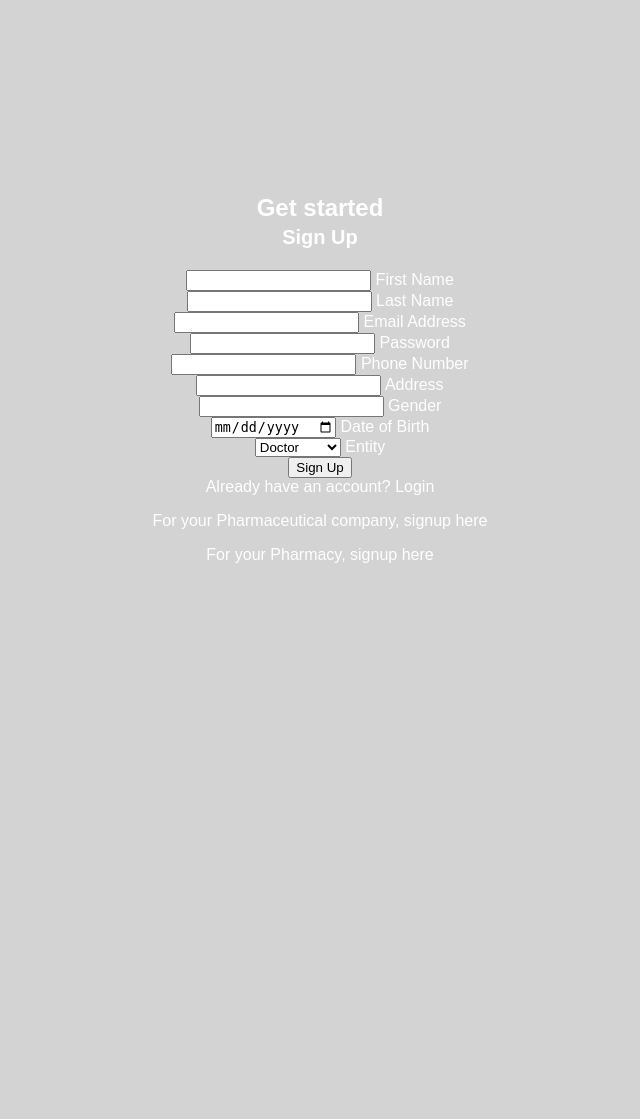
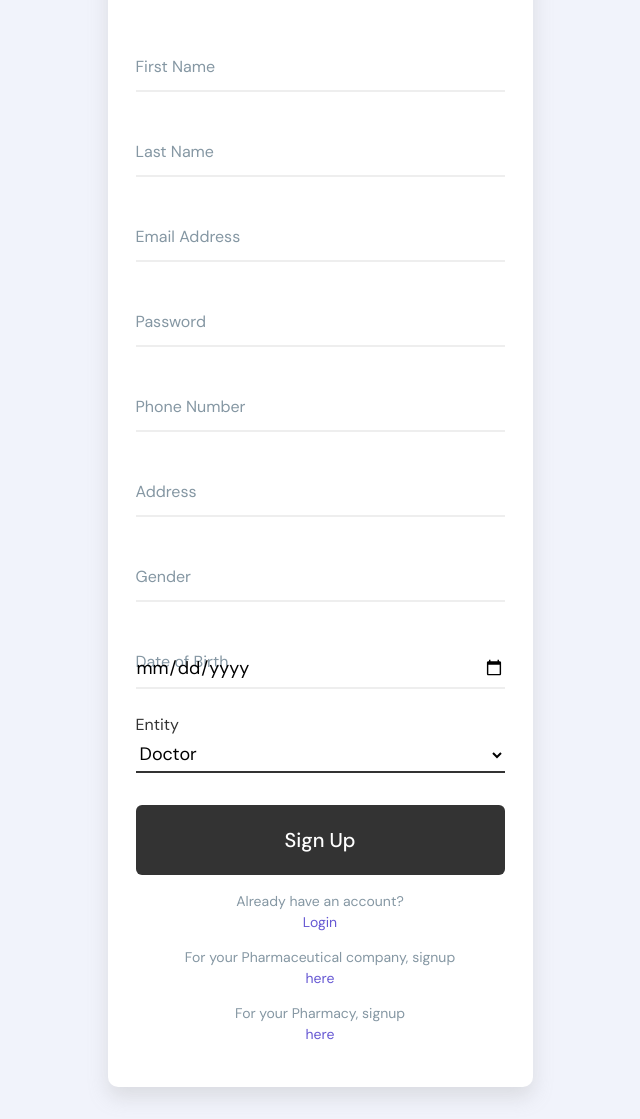
Before and after one commit to LancemDev/me-dawa, a PHP site: page /signup.php in a window 1280 px wide. Shown: the part 306-1425 px from the top of the page, without its empty margins (320-960 px from the left). Before the commit the page ends 869 px from the top, so only its background shows below. Run offline with PHP 8.4, Linux system fonts and the light colour scheme; style sheets or scripts are compiled from the project's sources.

Commit message:
changes to forms to align them to the center

```diff
--- /dev/null
+++ b/Static/form.scss
@@ -0,0 +1,139 @@
+@import url('https://fonts.googleapis.com/css2?family=DM+Sans:wght@400;500;700&display=swap');
+
+*, *:after, *:before {
+	box-sizing: border-box;
+}
+
+body {
+	font-family: "DM Sans", sans-serif;
+	line-height: 1.5;
+	background-color: #f1f3fb;
+	padding: 0 2rem;
+}
+
+img {
+	max-width: 100%;
+	display: block;
+}
+
+
+// iOS Reset
+input {
+	appearance: none;
+	border-radius: 0;
+}
+
+.card {
+	margin: 2rem auto;
+	display: flex;
+	flex-direction: column;
+	width: 100%;
+	max-width: 425px;
+	background-color: #FFF;
+	border-radius: 10px;
+	box-shadow: 0 10px 20px 0 rgba(#999, .25);
+	padding: .75rem;
+}
+
+.card-image {
+	border-radius: 8px;
+	overflow: hidden;
+	padding-bottom: 65%;
+	background-image: url('https://assets.codepen.io/285131/coffee_1.jpg');
+	background-repeat: no-repeat;
+	background-size: 150%;
+	background-position: 0 5%;
+	position: relative;
+}
+
+.card-heading {
+	position: absolute;
+	left: 10%;
+	top: 15%;
+	right: 10%;
+	font-size: 1.75rem;
+	font-weight: 700;
+	color: #735400;
+	line-height: 1.222;
+	small {
+		display: block;
+		font-size: .75em;
+		font-weight: 400;
+		margin-top: .25em;
+	}
+}
+
+.card-form {
+	padding: 2rem 1rem 0;
+}
+
+.input {
+	display: flex;
+	flex-direction: column-reverse;
+	position: relative;
+	padding-top: 1.5rem;
+	&+.input {
+		margin-top: 1.5rem;
+	}
+}
+
+.input-label {
+	color: #8597a3;
+	position: absolute;
+	top: 1.5rem;
+	transition: .25s ease;
+}
+
+.input-field {
+	border: 0;
+	z-index: 1;
+	background-color: transparent;
+	border-bottom: 2px solid #eee;
+	font: inherit;
+	font-size: 1.125rem;
+	padding: .25rem 0;
+	&:focus, &:valid {
+		outline: 0;
+		border-bottom-color: #333;
+		&+.input-label {
+			color: #333;
+			transform: translateY(-1.5rem);
+		}
+	}
+}
+
+.action {
+	margin-top: 2rem;
+}
+
+.action-button {
+	font: inherit;
+	font-size: 1.25rem;
+	padding: 1em;
+	width: 100%;
+	font-weight: 500;
+	background-color: #333;
+	border-radius: 6px;
+	color: #FFF;
+	border: 0;
+	&:focus {
+		outline: 0;
+	}
+}
+
+.card-info {
+	padding: 1rem 1rem;
+	text-align: center;
+	font-size: .875rem;
+	color: #8597a3;
+	a {
+		display: block;
+		color: #6658d3;
+		text-decoration: none;
+	}
+}
+
+.card-info-text {
+    text-emphasis-color: #333;
+    font-weight: 500;
+}
--- a/config/login.php
+++ b/config/login.php
@@ -107,6 +107,7 @@ if ($entity === "Pharmaceutical") {
 
             $_SESSION['entity'] = $entity;
             $_SESSION['username'] = $username;
+            echo "<script>alert('Login Successful. Welcome');</script>";
             header("Location: ../view/company.php");
         } else {
             echo "<script>alert('User does not exist')</script>";
@@ -131,6 +132,7 @@ if ($entity === "Pharmacy"){
 
             $_SESSION['entity'] = $entity;
             $_SESSION['username'] = $username;
+            echo "<script>alert('Login Successful. Welcome');</script>";
             header("Location: ../view/pharmacy.php");
         } else {
             echo "<script>alert('User does not exist')</script>";
--- a/view/doctor.php
+++ b/view/doctor.php
@@ -31,7 +31,7 @@
       </ul>
   </nav>
 </div>
-
+<!--
 <div>
   <article class="profile">
     <div class="profile-image">
@@ -59,10 +59,10 @@
         <i class="ph-instagram-logo"></i>
       </a>
     </div>
-  </article>
+  </article> -->
 </div>
 
-<div class="">
+<div>
 	<!-- code here -->
 	<div class="card">
 		<div class="card-image">
--- a/view/signup.php
+++ b/view/signup.php
@@ -12,7 +12,7 @@
 <body>
     <!--Sign Up form for patients, doctors and supervisors having the firstName, lastName, password, emailaddress, residence, gender and a dropdown list having values patient, supervisor and doctor-->
 
-   <div class="container">
+   <div>
 	<!-- code here -->
 	<div class="card">
 		<div class="card-image">
```
